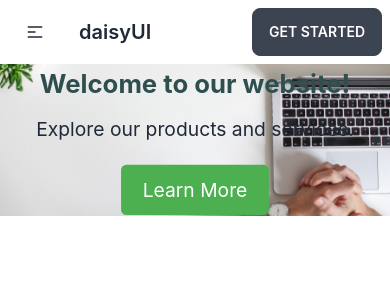
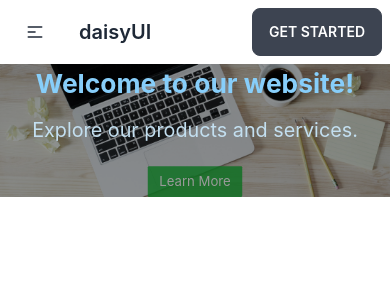
Before and after one commit to Ashikzzzz/resale-products-client, a React (Create React App) app: page / in a window 390 px wide. Shown: the top 300 px of the page. Built offline with nearby package versions, Linux system fonts and the light colour scheme; the HTML template or start-up script is replaced by a standard one.

Commit message:
banner image animated

```diff
--- a/src/components/Banner/Banner.css
+++ b/src/components/Banner/Banner.css
@@ -1,42 +1,56 @@
 .banner {
-    background-image: url('../../../assets/nordwood-themes-kRNZiGKtz48-unsplash.jpg');
+    background-image: url('../../../assets/lauren-mancke-aOC7TSLb1o8-unsplash\ \(1\).jpg');
     background-size: cover;
     background-position: center;
     padding: 200px;
     text-align: center;
     border: 1px solid #ddd;
     border-radius: 5px;
-    animation: zoom 8s ease-in-out infinite;
+    animation: zoom 12s ease-in-out infinite;
 
   }
+
+  .banner::before {
+    content: "";
+    position: absolute;
+    top: 0px;
+    left: 0px;
+    width: 100%;
+    height: 572px;
+    background-color: black;
+    opacity: .4;
+    border-radius: 20px;
+}
 
   h1 {
     font-size: 46px;
     margin-bottom: 10px;
     font-weight: bolder;
     animation: slidein 1s ease-in-out forwards;
+    color:lightskyblue;
   }
 
   p {
     font-size: 18px;
     margin-bottom: 20px;
     animation: slidein 1s ease-in-out forwards;
+    color:rgb(195, 223, 240);
   }
 
-  button {
-    background-color: #4CAF50;
-    color: #fff;
+   .banner-button {
+    background-color: rgba(17, 185, 50, 0.8);
+    color: white;
     border: none;
+    border-radius: 3px;
     padding: 10px 20px;
     font-size: 18px;
-    border-radius: 5px;
     cursor: pointer;
-    transition: background-color 0.2s ease;
+    transition: background-color 0.3s ease-in-out, color 0.3s ease-in-out;
   }
 
-  button:hover {
-    background-color: #3e8e41;
-  }
+
+
+
 
   @keyframes zoom {
     0% {
@@ -70,8 +84,32 @@
     h1{
         font-size: 24px;
         font-weight: bold;
-        color:darkslategrey;
+        color:lightskyblue;
     }
+    .banner::before {
+        content: "";
+        position: absolute;
+        top: 0px;
+        left: 0px;
+        width: 100%;
+        height: 100%;
+        background-color: black;
+        opacity: .4;
+        border-radius: 20px;
+    }
+    p{
+        color:rgb(195, 223, 240);
+    }
+    .banner-button {
+        background-color: rgba(17, 185, 50, 0.8);
+        color: white;
+        border: none;
+        border-radius: 1px;
+        padding: 5px 10px;
+        font-size: 12px;
+        cursor: pointer;
+        transition: background-color 0.3s ease-in-out, color 0.3s ease-in-out;
+      }
   }
 
   @media only screen and (max-width: 576px) {
@@ -81,6 +119,19 @@
      h1 {
         font-size: 24px;
         font-weight: bold;
-        color:darkslategrey;
+        color:lightskyblue;
     }
+    p{
+        color:rgb(195, 223, 240);
+    }
+    .banner-button {
+        background-color: rgba(17, 185, 50, 0.8);
+        color: white;
+        border: none;
+        border-radius: 1px;
+        padding: 5px 10px;
+        font-size: 12px;
+        cursor: pointer;
+        transition: background-color 0.3s ease-in-out, color 0.3s ease-in-out;
+      }
   }
--- a/src/components/Banner/Banner.js
+++ b/src/components/Banner/Banner.js
@@ -8,7 +8,7 @@ const Banner = () => {
       <div className="banner">
       <h1>Welcome to our website!</h1>
       <p>Explore our products and services.</p>
-      <button>Learn More</button>
+      <button className='banner-button'> Learn More</button>
     </div>
     </div>
   )
```
Also changed, not shown: assets/lauren-mancke-aOC7TSLb1o8-unsplash (1).jpg (added).
